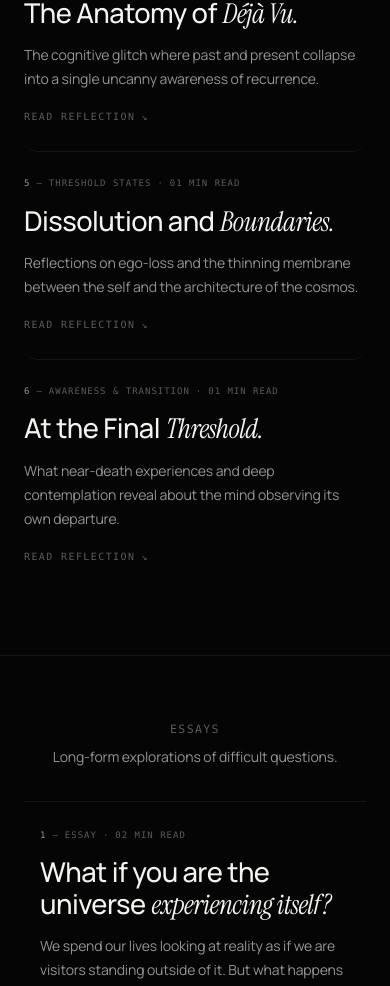
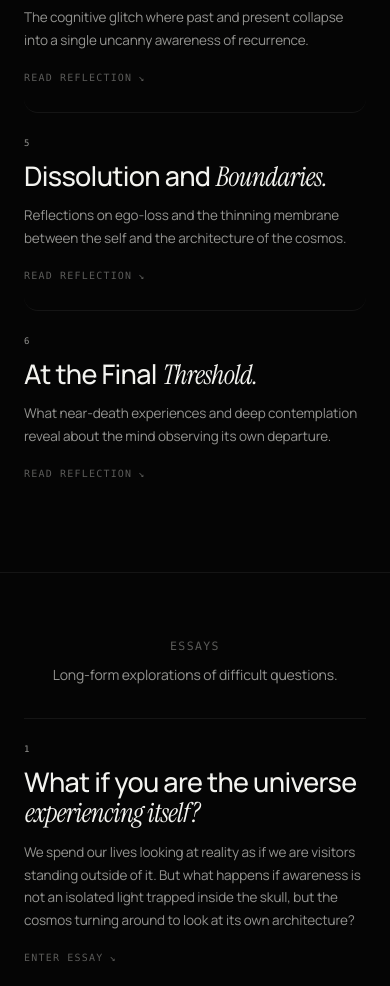
Before and after one commit to shahriarbappy60-ship-it/personal-universe, a React (Vite) app: page /wonder in a window 390 px wide. Shown: the part 2216-3202 px from the top of the page. Built offline with nearby package versions, Linux system fonts and the light colour scheme.

Commit message:
fix: restore Wonder desktop baseline and preserve mobile state

```diff
--- a/src/styles/wonder.css
+++ b/src/styles/wonder.css
@@ -1337,3 +1337,321 @@ html[data-theme="light"] .wonder-essay-pill-cta {
     padding-right:16px;
   }
 }
+
+/* =========================================================
+   MOBILE STATE PRESERVATION — restored from pre-regression Wonder baseline
+   Desktop rules above remain anchored to the known-good desktop layout.
+========================================================= */
+
+@media (max-width:768px){
+  .wonder-page .wonder-essays-ledger{
+    margin-left:0;
+    margin-right:0;
+    width:100%;
+  }
+
+  .wonder-page .wonder-editorial-row{
+    padding:24px 16px 22px;
+    border-radius:12px;
+  }
+
+  .wonder-page .wonder-essay-wrapper.is-expanded .wonder-editorial-row{
+    padding:24px 16px 20px;
+    border-radius:12px 12px 0 0;
+  }
+
+  .wonder-page .wonder-row-meta{
+    gap:6px 9px;
+    margin-bottom:14px;
+    font-size:9px;
+    line-height:1.35;
+  }
+
+  .wonder-page .wonder-row-title{
+    font-size:clamp(22px,7.4vw,29px);
+    line-height:1.12;
+    letter-spacing:-.025em;
+    margin-bottom:12px;
+    max-width:100%;
+  }
+
+  .wonder-page .wonder-row-description{
+    font-size:14px;
+    line-height:1.68;
+    margin-bottom:18px;
+    max-width:100%;
+  }
+
+  .wonder-page .wonder-row-action{
+    margin-top:2px;
+  }
+
+  .wonder-page .wonder-read-action{
+    font-size:10px;
+    letter-spacing:.12em;
+  }
+
+  .wonder-page .wonder-essay-wrapper.is-expanded .archive-row-body-inner{
+    width:100%;
+    min-width:0;
+    padding-left:16px;
+    padding-right:16px;
+  }
+}
+
+@media (max-width:420px){
+  .wonder-page .wonder-editorial-row,
+  .wonder-page .wonder-essay-wrapper.is-expanded .wonder-editorial-row{
+    padding-left:14px;
+    padding-right:14px;
+  }
+
+  .wonder-page .wonder-row-title{
+    font-size:clamp(21px,7.2vw,27px);
+  }
+
+  .wonder-page .wonder-row-description{
+    font-size:13.5px;
+    line-height:1.7;
+  }
+
+  .wonder-page .wonder-essay-wrapper.is-expanded .archive-row-body-inner{
+    padding-left:14px;
+    padding-right:14px;
+  }
+}
+
+@media(max-width:768px){
+  .wonder-page .wonder-reflection-row.is-expanded{
+    padding-left:12px;
+    padding-right:12px;
+  }
+
+  .wonder-page .wonder-reflection-row.is-expanded .wonder-reflection-body-inner{
+    padding:0 16px 24px;
+    border-left:1px solid var(--glass-border);
+    border-right:1px solid var(--glass-border);
+    border-radius:0 0 12px 12px;
+  }
+
+  .wonder-page .wonder-reflection-body p{
+    max-width:100%;
+  }
+
+  .wonder-page .wonder-reflection-body blockquote{
+    max-width:100%;
+    margin-left:0;
+    margin-right:0;
+  }
+
+  .wonder-page .wonder-essay-wrapper.is-expanded .archive-row-body-inner{
+    padding:26px 18px 30px;
+    border-radius:0 0 12px 12px;
+  }
+
+  .wonder-page .wonder-essay-wrapper.is-expanded .archive-row-body-inner .reader-body > *{
+    max-width:100%;
+  }
+
+  .wonder-page .wonder-essay-wrapper.is-expanded .archive-row-body-inner .reader-body p{
+    font-size:16px;
+    line-height:1.78;
+  }
+}
+
+@media(max-width:420px){
+  .wonder-page .wonder-reflection-row.is-expanded{
+    padding-left:10px;
+    padding-right:10px;
+  }
+
+  .wonder-page .wonder-reflection-row.is-expanded .wonder-reflection-body-inner{
+    padding-left:14px;
+    padding-right:14px;
+    padding-bottom:22px;
+  }
+
+  .wonder-page .wonder-essay-wrapper.is-expanded .archive-row-body-inner{
+    padding-left:15px;
+    padding-right:15px;
+    padding-bottom:26px;
+  }
+}
+
+@media(max-width:768px){
+  .wonder-page .wonder-essay-wrapper .wonder-editorial-row{
+    padding:24px 17px 22px;
+    border-radius:13px;
+  }
+
+  .wonder-page .wonder-essay-wrapper.is-expanded{
+    border-radius:13px;
+  }
+
+  .wonder-page .wonder-essay-wrapper.is-expanded .wonder-editorial-row{
+    padding:24px 17px 22px;
+  }
+
+  .wonder-page .wonder-essay-wrapper.is-expanded .archive-row-body-inner{
+    padding:24px 17px 28px;
+  }
+
+  .wonder-page .wonder-reflection-row.is-expanded{
+    border-radius:13px;
+  }
+
+  .wonder-page .wonder-reflection-row.is-expanded .wonder-reflection-header{
+    padding-left:17px;
+    padding-right:17px;
+  }
+
+  .wonder-page .wonder-reflection-row.is-expanded .wonder-reflection-body-inner{
+    padding:4px 17px 24px;
+  }
+}
+
+@media(max-width:420px){
+  .wonder-page .wonder-essay-wrapper .wonder-editorial-row,
+  .wonder-page .wonder-essay-wrapper.is-expanded .wonder-editorial-row{
+    padding-left:15px;
+    padding-right:15px;
+  }
+
+  .wonder-page .wonder-essay-wrapper.is-expanded .archive-row-body-inner{
+    padding-left:15px;
+    padding-right:15px;
+  }
+
+  .wonder-page .wonder-reflection-row.is-expanded .wonder-reflection-header{
+    padding-left:15px;
+    padding-right:15px;
+  }
+
+  .wonder-page .wonder-reflection-row.is-expanded .wonder-reflection-body-inner{
+    padding-left:15px;
+    padding-right:15px;
+  }
+}
+
+@media(max-width:768px){
+  .wonder-page .wonder-reflection-row.is-expanded{
+    padding-left:16px;
+    padding-right:16px;
+    border-radius:14px;
+  }
+
+  .wonder-page .wonder-reflection-row.is-expanded .wonder-reflection-body-inner{
+    padding-bottom:24px;
+  }
+
+  .wonder-page .wonder-essay-wrapper .wonder-editorial-row{
+    padding-left:0;
+    padding-right:0;
+  }
+
+  .wonder-page .wonder-essay-wrapper.is-expanded .archive-row-body-inner{
+    padding-left:17px;
+    padding-right:17px;
+  }
+}
+
+@media(max-width:420px){
+  .wonder-page .wonder-reflection-row.is-expanded{
+    padding-left:14px;
+    padding-right:14px;
+  }
+
+  .wonder-page .wonder-essay-wrapper.is-expanded .archive-row-body-inner{
+    padding-left:15px;
+    padding-right:15px;
+  }
+}
+
+@media(max-width:768px){
+  .wonder-page .wonder-reflection-row.is-expanded .wonder-reflection-body-inner,
+  .wonder-page .wonder-essay-wrapper.is-expanded .archive-row-body-inner{
+    padding-left:22px;
+    padding-right:22px;
+  }
+}
+
+@media(max-width:420px){
+  .wonder-page .wonder-reflection-row.is-expanded .wonder-reflection-body-inner,
+  .wonder-page .wonder-essay-wrapper.is-expanded .archive-row-body-inner{
+    padding-left:18px;
+    padding-right:18px;
+  }
+}
+
+@media (max-width:768px){
+  .wonder-page .wonder-essay-wrapper .wonder-editorial-row,
+  .wonder-page .wonder-essay-wrapper .wonder-editorial-row:hover{
+    background:transparent;
+    border-color:transparent;
+    border-bottom-color:var(--line-soft);
+    border-radius:0;
+  }
+
+  .wonder-page .wonder-reflection-row.is-expanded{
+    background:transparent;
+    border-color:transparent;
+    border-radius:0;
+  }
+}
+
+@media (max-width:768px){
+  /* Mobile preview: remove only the hover/tap surface highlight. */
+  .wonder-page .wonder-reflection-row:not(.is-expanded):hover{
+    background-color:transparent;
+  }
+
+  /* Expanded reflection: restore the actual reading enclosure. */
+  .wonder-page .wonder-reflection-row.is-expanded{
+    background:var(--glass-bg);
+    border:1px solid var(--glass-border);
+    border-radius:14px;
+    box-shadow:inset 0 1px 0 rgba(255,255,255,.05);
+    padding-left:16px;
+    padding-right:16px;
+  }
+}
+
+@media (max-width:420px){
+  .wonder-page .wonder-reflection-row.is-expanded{
+    padding-left:14px;
+    padding-right:14px;
+  }
+}
+
+@media (hover:none){
+  .wonder-page .wonder-editorial-row:hover,
+  .wonder-page .wonder-reflection-row:hover{
+    transform:none;
+  }
+}
+
+@media (prefers-reduced-motion:reduce){
+  .wonder-page .wonder-reflection-body-inner,
+  .wonder-page .wonder-essay-wrapper .archive-row-body-inner{
+    transform:none !important;
+    transition:none !important;
+  }
+}
+
+@media (max-width:768px){
+  /* The phone archive keeps only the simple entry number. */
+  .wonder-page .wonder-row-meta .wonder-row-sep,
+  .wonder-page .wonder-row-meta .wonder-row-category{
+    display:none;
+  }
+
+  .wonder-page .wonder-row-meta{
+    margin-bottom:12px;
+  }
+
+  /* Expanded reflection footer is useful as a quiet endpoint,
+     but not as repeated metadata on small screens. */
+  .wonder-page .wonder-reflection-end span:not(:first-child){
+    display:none;
+  }
+}
```
